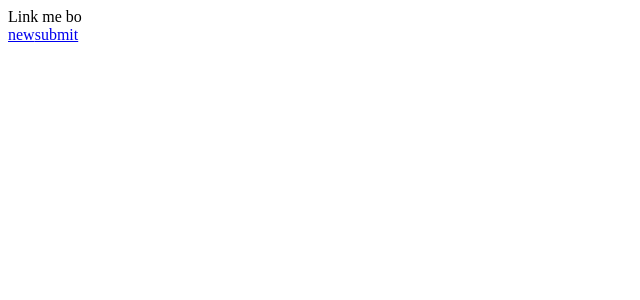
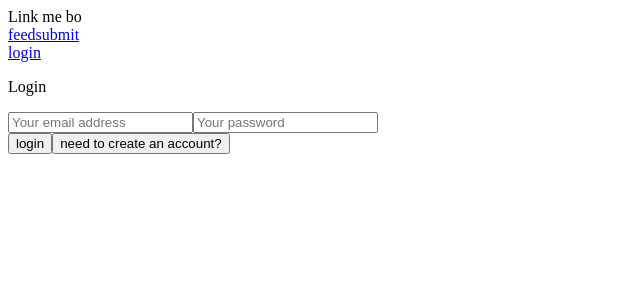
Before and after one commit to hardy613/graphql-node-tut, a React app: page /login in a window 1280 px wide. Shown: the top 300 px of the page, without its empty margins (0-640 px from the left). Built offline with nearby package versions, Linux system fonts and the light colour scheme.

Commit message:
adding login logout support - webpack changes too

```diff
--- a/package.json
+++ b/package.json
@@ -5,13 +5,14 @@
   "main": "index.js",
   "scripts": {
     "test": "echo \"Error: no test specified\" && exit 1",
-    "start": "webpack-dev-server --content-base dist --inline --hot --mode development",
+    "start": "webpack-dev-server --content-base src --inline --hot --mode development --no-babelrc",
     "build": "webpack --mode production"
   },
   "author": "Scott Hardy",
   "license": "ISC",
   "dependencies": {
     "apollo-boost": "^0.1.13",
+    "apollo-link-context": "^1.0.8",
     "bcryptjs": "^2.4.3",
     "graphql": "^0.13.2",
     "graphql-cli": "^2.16.5",
--- a/src/index.html
+++ b/src/index.html
@@ -2,11 +2,14 @@
 <html>
 	<head>
 		<meta charset="utf-8">
+		<meta
+		name="viewport"
+	content="user-scalable=no, initial-scale=1, maximum-scale=1, minimum-scale=1, width=device-width, height=device-height" />
 		<title>GraphQL server and UI</title>
 	</head>
 
 	<body>
 		<div id="app"></div>
-  <script src="./index.js"></script>
+		<script type="text/javascript" src="/bundle.min.js"></script>
 	</body>
 </html>
--- a/src/js/components/App.js
+++ b/src/js/components/App.js
@@ -2,20 +2,26 @@ import React, { Component } from 'react'
 import LinkList from './LinkList'
 import CreateLink from './CreateLink'
 import Header from './Header'
-import { Switch, Route } from 'react-router-dom'
+import Login from './Login'
+import Logout from './Logout'
+import { Switch, Route, BrowserRouter } from 'react-router-dom'
 
 class App extends Component {
 	render() {
 		return (
+			<BrowserRouter>
 			<div>
 				<Header />
 				<div>
 					<Switch>
 						<Route exact path='/' component={LinkList} />
-						<Route exact path='/create' component={CreateLink} />
+						<Route path='/create' component={CreateLink} />
+						<Route path='/login' component={Login} />
+						<Route path='/logout' component={Logout} />
 					</Switch>
 				</div>
 			</div>
+			</BrowserRouter>
 		)
 	}
 }
--- a/src/js/components/Header.js
+++ b/src/js/components/Header.js
@@ -1,20 +1,41 @@
 import React, { Component } from 'react'
+import { AUTH_TOKEN } from '../constants'
 import { Link } from 'react-router-dom'
 import { withRouter } from 'react-router'
+import { cookie } from '../utils'
 
 class Header extends Component {
+
+	static get authToken() {
+		return cookie.getItem(AUTH_TOKEN)
+	}
+	get authToken() {
+		return this.constructor.authToken
+	}
+
 	render() {
 		return (
 			<div>
 				<div>
 					<div>Link me bo</div>
 					<Link to='/'>
-            new
+            feed
 					</Link>
 					<Link to='/create'>
             submit
 					</Link>
 				</div>
+				<div>
+        {this.authToken ? (
+         <Link to='/logout'>
+            logout
+          </Link>
+        ) : (
+          <Link to='/login'>
+            login
+          </Link>
+        )}
+      </div>
 			</div>
 		)
 	}
--- /dev/null
+++ b/src/js/components/Login.js
@@ -0,0 +1,94 @@
+import React, { Component } from 'react'
+import { AUTH_TOKEN } from '../constants'
+import { cookie } from '../utils'
+import { Mutation } from 'react-apollo'
+import gql from 'graphql-tag'
+
+const SIGNUP_MUTATION = gql`
+  mutation SignupMutation($email: String!, $password: String!, $name: String!) {
+    signup(email: $email, password: $password, name: $name) {
+      token
+    }
+  }
+`
+
+const LOGIN_MUTATION = gql`
+  mutation LoginMutation($email: String!, $password: String!) {
+    login(email: $email, password: $password) {
+      token
+    }
+  }
+`
+
+class Login extends Component {
+  state = {
+    login: true, // switch between Login and SignUp
+    email: '',
+    password: '',
+    name: '',
+  }
+
+  render() {
+    const { login, email, password, name } = this.state
+    return (
+      <div>
+       <p>{login ? 'Login' : 'Sign Up'}</p>
+
+        <div>
+          {!login && (
+            <input
+              value={name}
+              onChange={e => this.setState({ name: e.target.value })}
+              type="text"
+              placeholder="Your name"
+            />
+          )}
+          <input
+            value={email}
+            onChange={e => this.setState({ email: e.target.value })}
+            type="text"
+            placeholder="Your email address"
+          />
+          <input
+            value={password}
+            onChange={e => this.setState({ password: e.target.value })}
+            type="password"
+            placeholder={!login ? "Choose a safe password" : "Your password"}
+          />
+        </div>
+        <div>
+			<Mutation
+				mutation={login ? LOGIN_MUTATION : SIGNUP_MUTATION}
+				variables={{ email, password, name }}
+				onCompleted={data => this._confirm(data)}
+			>
+				{mutation => (
+					<button onClick={mutation}>
+						{login ? 'login' : 'create account'}
+					</button>
+				)}
+			</Mutation>
+			<button
+            onClick={() => this.setState({ login: !login })}
+          >
+            {login
+              ? 'need to create an account?'
+              : 'already have an account?'}
+          </button>
+        </div>
+      </div>
+    )
+  }
+
+  _confirm = async data => {
+		const { token } = this.state.login ? data.login : data.signup
+		this._saveUserData(token)
+		this.props.history.push('/')
+  }
+
+  _saveUserData = token => {
+    cookie.setItem(AUTH_TOKEN, token)
+  }
+}
+
+export default Login
--- /dev/null
+++ b/src/js/components/Logout.js
@@ -0,0 +1,11 @@
+import { cookie } from '../utils'
+import { AUTH_TOKEN } from '../constants'
+import { Component } from 'react'
+class Logout extends Component {
+	render() {
+		cookie.removeItem(AUTH_TOKEN)
+		this.props.history.push('/')
+		return null
+	}
+}
+export default Logout
--- /dev/null
+++ b/src/js/constants/index.js
@@ -0,0 +1 @@
+export const AUTH_TOKEN = 'auth-token'
--- a/src/js/index.js
+++ b/src/js/index.js
@@ -5,21 +5,31 @@ import { ApolloProvider } from 'react-apollo'
 import { ApolloClient } from 'apollo-client'
 import { createHttpLink } from 'apollo-link-http'
 import { InMemoryCache } from 'apollo-cache-inmemory'
-import { BrowserRouter } from 'react-router-dom'
+import { cookie } from './utils'
+import { setContext } from 'apollo-link-context'
+import { AUTH_TOKEN } from './constants'
 const httpLink = createHttpLink({
-	uri: 'http://localhost:4000'
+	uri: 'http://localhost:4000',
+})
+
+const authLink = setContext((_, { headers }) => {
+	const token = cookie.getItem(AUTH_TOKEN)
+	return {
+		headers: {
+			...headers,
+			authorization: token ? `Bearer ${token}` : ''
+		}
+	}
 })
 
 const client = new ApolloClient({
-	link: httpLink,
-	cache: new InMemoryCache()
+	link: authLink.concat(httpLink),
+	cache: new InMemoryCache(),
 })
 
 ReactDOM.render(
-	<BrowserRouter>
-		<ApolloProvider client={client}>
-			<App />
-		</ApolloProvider>
-	</BrowserRouter>,
+	<ApolloProvider client={client}>
+	<App />
+	</ApolloProvider>,
 	document.getElementById('app')
 )
--- /dev/null
+++ b/src/js/utils/cookies.js
@@ -0,0 +1,86 @@
+/*\
+|*|
+|*|	:: cookies.js ::
+|*|
+|*|	A complete cookies reader/writer framework with full unicode support.
+|*|
+|*|	Revision #4 - August 5th, 2018
+|*|
+|*|	https://developer.mozilla.org/en-US/docs/Web/API/document.cookie
+|*|	https://developer.mozilla.org/User:fusionchess
+|*|	https://github.com/madmurphy/cookies.js
+|*|
+|*|	This framework is released under the GNU Public License, version 3 or later.
+|*|	http://www.gnu.org/licenses/gpl-3.0-standalone.html
+|*|
+|*|	Syntaxes:
+|*|
+|*|	* docCookies.setItem(name, value[, end[, path[, domain[, secure]]]])
+|*|	* docCookies.getItem(name)
+|*|	* docCookies.removeItem(name[, path[, domain]])
+|*|	* docCookies.hasItem(name)
+|*|	* docCookies.keys()
+|*|	* docCookies.clear([path[, domain]])
+|*|
+\*/
+
+var docCookies = {
+	getItem: function (sKey) {
+		if (!sKey) { return null; }
+		return decodeURIComponent(document.cookie.replace(new RegExp("(?:(?:^|.*;)\\s*" + encodeURIComponent(sKey).replace(/[\-\.\+\*]/g, "\\$&") + "\\s*\\=\\s*([^;]*).*$)|^.*$"), "$1")) || null;
+	},
+	setItem: function (sKey, sValue, vEnd, sPath, sDomain, bSecure, bHttpOnly) {
+		if (!sKey || /^(?:expires|max\-age|path|domain|secure)$/i.test(sKey)) { return false; }
+		var sExpires = "";
+		if (vEnd) {
+			switch (vEnd.constructor) {
+				case Number:
+					sExpires = vEnd === Infinity ? "; expires=Fri, 31 Dec 9999 23:59:59 GMT" : "; max-age=" + vEnd;
+					/*
+					Note: Despite officially defined in RFC 6265, the use of `max-age` is not compatible with any
+					version of Internet Explorer, Edge and some mobile browsers. Therefore passing a number to
+					the end parameter might not work as expected. A possible solution might be to convert the the
+					relative time to an absolute time. For instance, replacing the previous line with:
+					*/
+					/*
+					sExpires = vEnd === Infinity ? "; expires=Fri, 31 Dec 9999 23:59:59 GMT" : "; expires=" + (new Date(vEnd * 1e3 + Date.now())).toUTCString();
+					*/
+					break;
+				case String:
+					sExpires = "; expires=" + vEnd;
+					break;
+				case Date:
+					sExpires = "; expires=" + vEnd.toUTCString();
+					break;
+			}
+		}
+		document.cookie = encodeURIComponent(sKey) + "=" + encodeURIComponent(sValue) + sExpires + (sDomain ? "; domain=" + sDomain : "") + (sPath ? "; path=" + sPath : "") + (bSecure ? "; secure" : "") + (bHttpOnly ? "; HttpOnly" : "");
+		return true;
+	},
+	removeItem: function (sKey, sPath, sDomain) {
+		if (!this.hasItem(sKey)) { return false; }
+		document.cookie = encodeURIComponent(sKey) + "=; expires=Thu, 01 Jan 1970 00:00:00 GMT" + (sDomain ? "; domain=" + sDomain : "") + (sPath ? "; path=" + sPath : "");
+		return true;
+	},
+	hasItem: function (sKey) {
+		if (!sKey || /^(?:expires|max\-age|path|domain|secure)$/i.test(sKey)) { return false; }
+		return (new RegExp("(?:^|;\\s*)" + encodeURIComponent(sKey).replace(/[\-\.\+\*]/g, "\\$&") + "\\s*\\=")).test(document.cookie);
+	},
+	keys: function () {
+		var aKeys = document.cookie.replace(/((?:^|\s*;)[^\=]+)(?=;|$)|^\s*|\s*(?:\=[^;]*)?(?:\1|$)/g, "").split(/\s*(?:\=[^;]*)?;\s*/);
+		for (var nLen = aKeys.length, nIdx = 0; nIdx < nLen; nIdx++) {
+			aKeys[nIdx] = decodeURIComponent(aKeys[nIdx]);
+		}
+		return aKeys;
+	},
+	clear: function (sPath, sDomain) {
+		var aKeys = this.keys();
+		for (var sKey of aKeys) {
+			this.removeItem(sKey, sPath, sDomain);
+		}
+	}
+};
+
+if (typeof module !== "undefined" && typeof module.exports !== "undefined") {
+	module.exports = docCookies;
+}
--- /dev/null
+++ b/src/js/utils/index.js
@@ -0,0 +1,5 @@
+import cookie from './cookies'
+
+module.exports = {
+	cookie,
+}
--- a/webpack.config.js
+++ b/webpack.config.js
@@ -1,15 +1,15 @@
 const { resolve } = require('path')
-const HtmlWebPackPlugin = require('html-webpack-plugin')
-const htmlPlugin = new HtmlWebPackPlugin({
+const HtmlWebpackPlugin = require('html-webpack-plugin')
+
+const htmlPlugin = new HtmlWebpackPlugin({
+	filename: 'index.html',
 	template: resolve(__dirname, 'src/index.html'),
-	filename: resolve(__dirname, 'dist/index.html'),
 })
-
 module.exports = {
 	entry: resolve(__dirname, 'src/js/index.js'),
 	output: {
-		path: resolve(__dirname, 'dist'),
-		filename: 'index.js',
+		path: resolve(__dirname, 'public'),
+		filename: 'bundle.min.js',
 	},
 	module: {
 		rules: [
@@ -18,9 +18,22 @@ module.exports = {
 				exclude: /node_modules/,
 				use: {
 					loader: 'babel-loader',
+					options: {
+						presets: [
+							['env', {
+								'targets': {
+									'node': 'current'
+								},
+							},],
+							'react',
+							'stage-0',
+						],
+					},
 				},
 			},
 		],
 	},
-	plugins: [htmlPlugin],
+	devServer: {
+    historyApiFallback: true,
+  },
 }
```
Also changed, not shown: .babelrc (deleted), 2 other files (tests, documents, lock files or other folders). Lines whose indentation alone changed are shown as unchanged.
